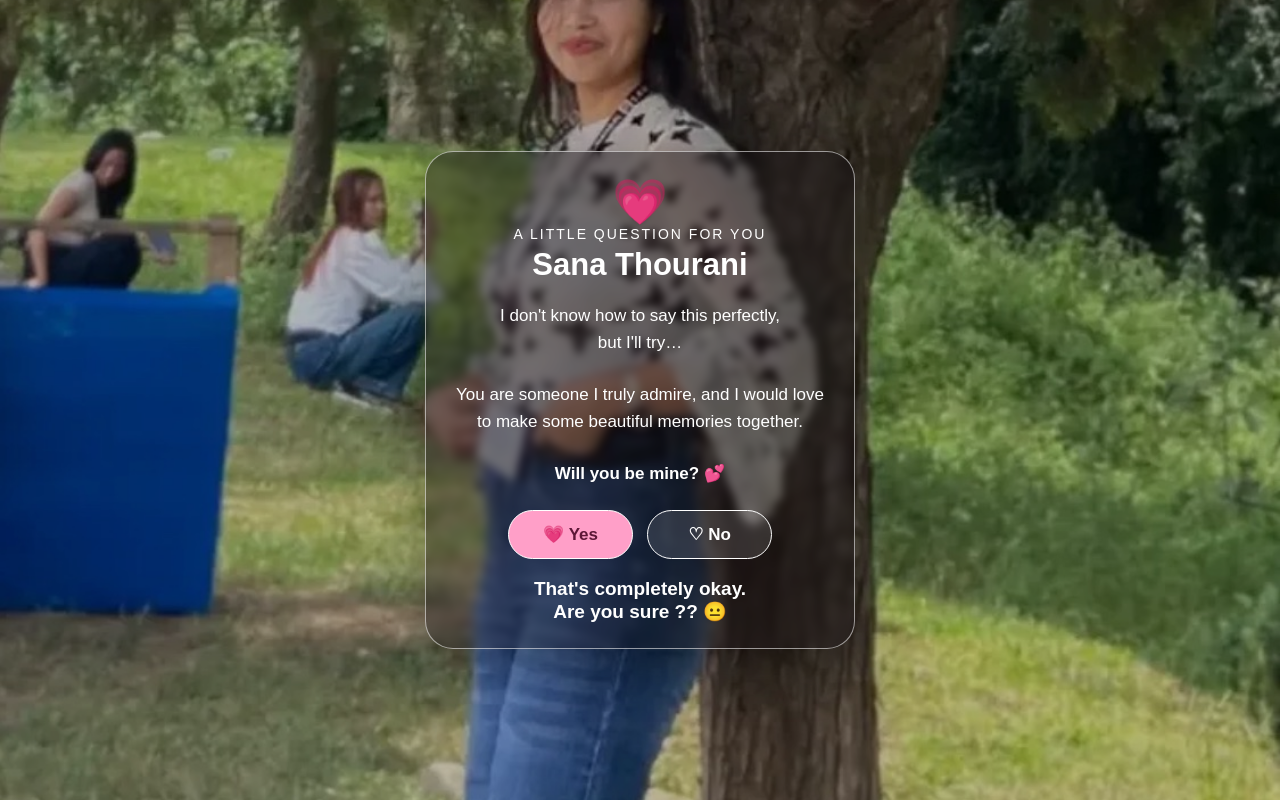
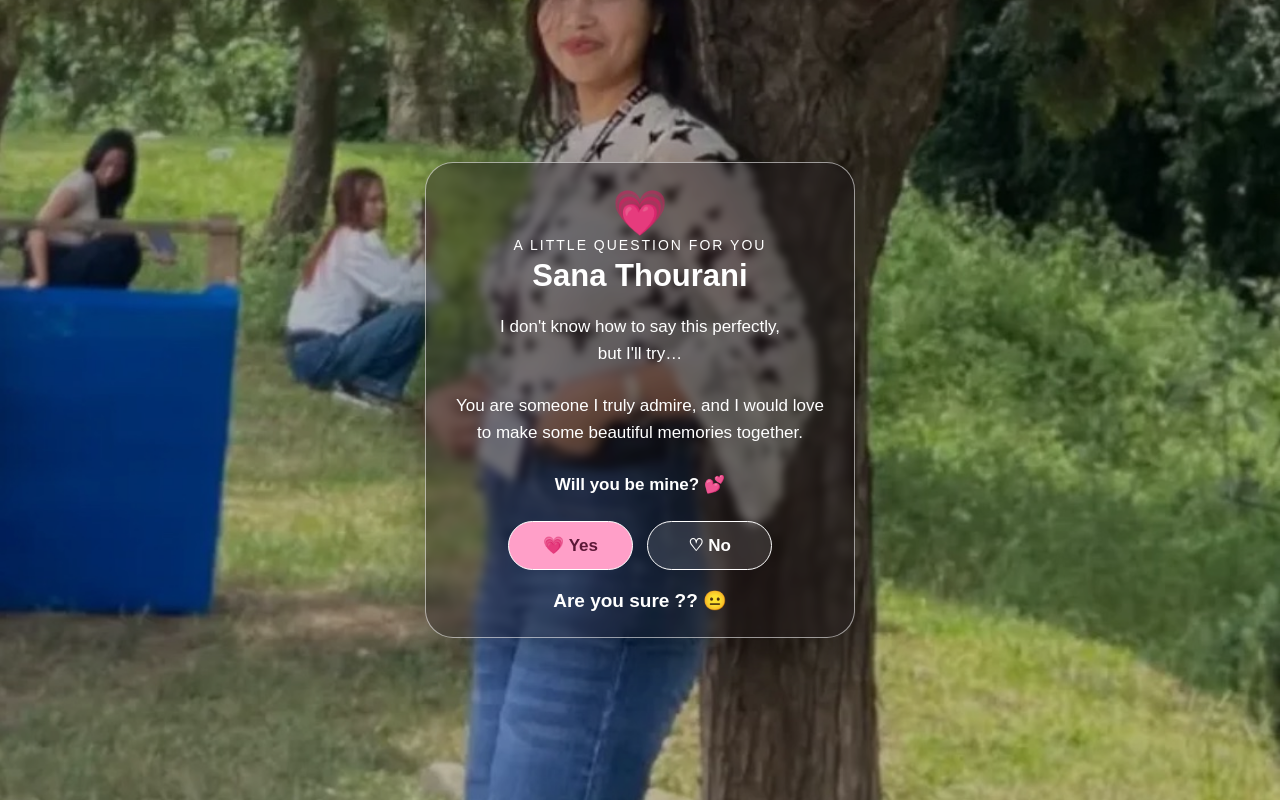
Before and after one commit to thounaojammacmilan-art/Thourani, a plain HTML site: page index.html in a window 1280 px wide. Both pictures are taken after a click on the button "♡ No". Drawn offline with Linux system fonts and the light colour scheme.

Commit message:
index.html

```diff
--- a/index.html
+++ b/index.html
@@ -101,7 +101,7 @@ function answerYes(){
 function answerNo(){
   const r=document.getElementById("result");
   r.style.display="block";
-  r.innerHTML="That's completely okay. <br>Are you sure ?? 😐";
+  r.innerHTML="Are you sure ?? 😐";
 }
 </script>
 </body>
```
